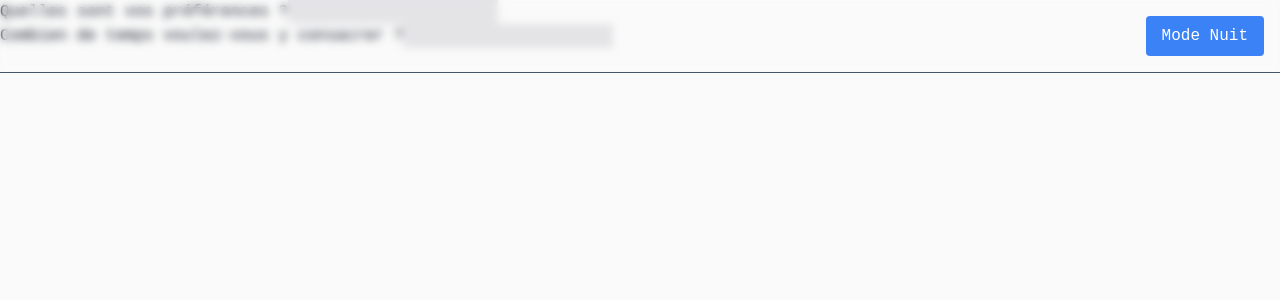
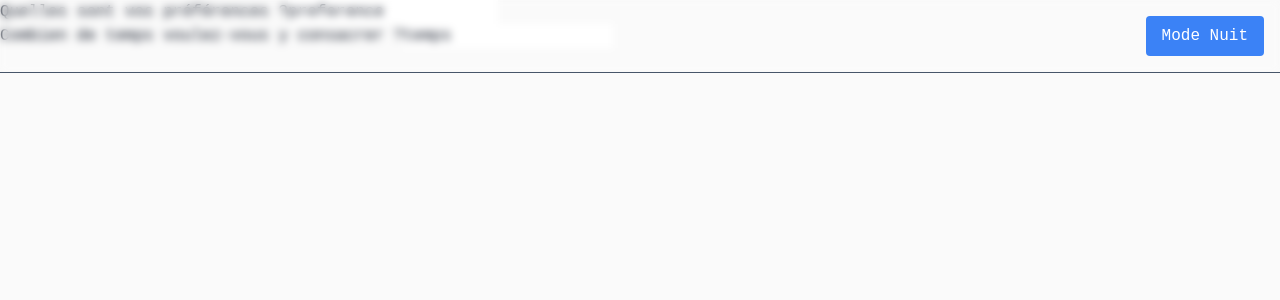
Before and after one commit to arowana755/ExempleNextJs, a Next.js app: page / in a window 1280 px wide. Shown: the top 300 px of the page. Built offline with nearby package versions, Linux system fonts and the light colour scheme.

Commit message:
Update home.tsx

```diff
--- a/src/components/home.tsx
+++ b/src/components/home.tsx
@@ -25,11 +25,11 @@ const Home: React.FC = () => {
             <form method="post" action="#" onSubmit={handleFormSubmit}>
                 <div>
                     <label htmlFor="preference">Quelles sont vos préférences ?</label>
-                    <input type="text" id="preference" value={title} onChange={(e) => setTitle(e.target.value)} className={inputBgClass} />
+                    <input type="text" id="preference" value="preference"/>
                 </div>
                 <div>
                     <label htmlFor="temps">Combien de temps voulez-vous y consacrer ?</label>
-                    <input type="text" id="temps" value={description} onChange={(e) => setDescription(e.target.value)} className={inputBgClass} />
+                    <input type="text" id="temps" value="temps"/>
                 </div>
             </form>
         </main>
```
